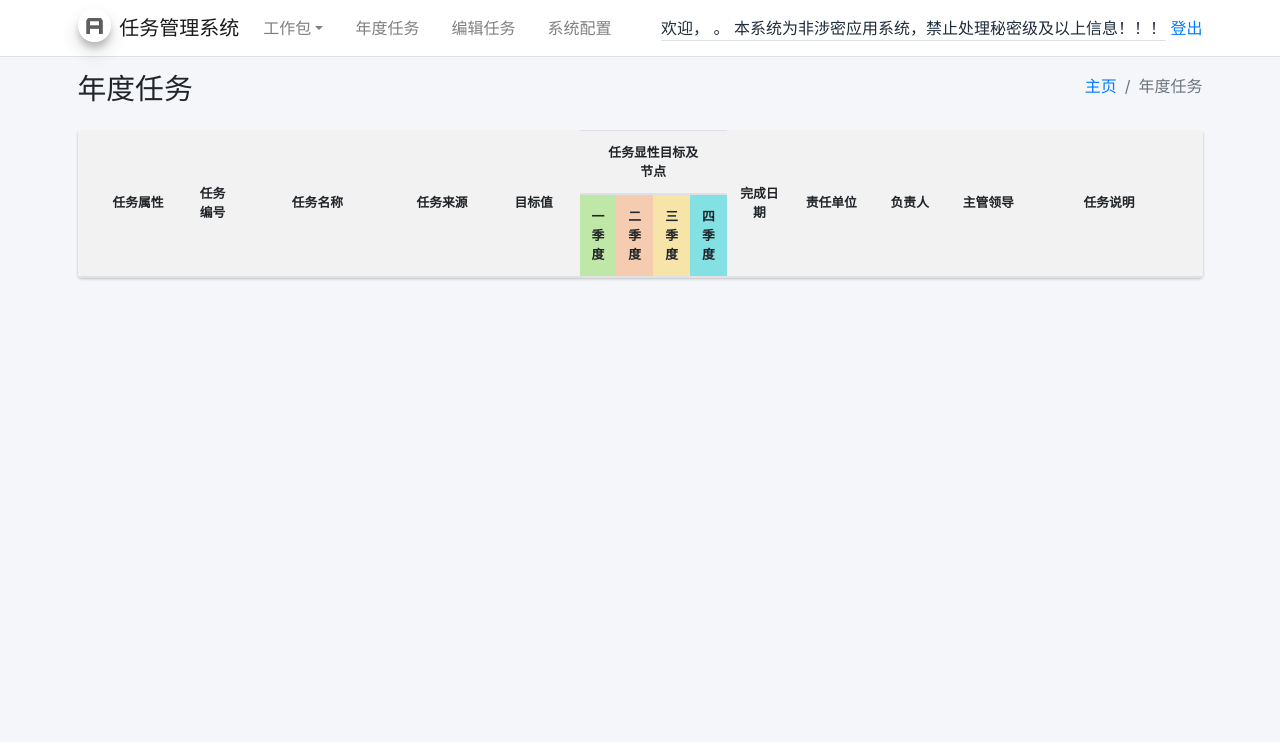
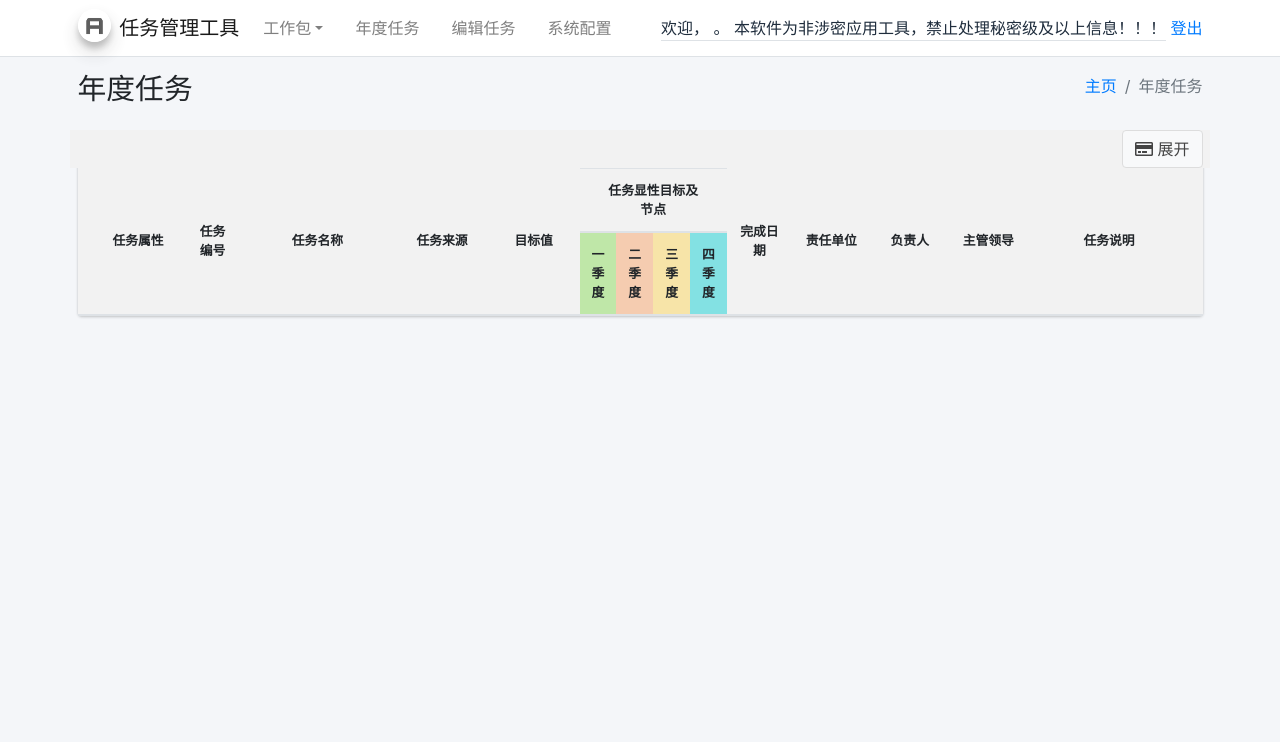
Before and after one commit to raiots/TasksManager, a Django app: page /tasklist/ in a window 1280 px wide. Shown: the top 742 px of the page. Run offline with Django 3.2, Linux system fonts and the light colour scheme; the visitor is signed in with stand-in values (Sample User, id 1); data that the repository does not hold is empty; some libraries are stand-ins or nearby versions; some web fonts are replaced.

Commit message:
fix: about.html, name change simpleUI 2021.4.1 --> 2021.8.1 add: unfold function on tasklist.html; test raw sql query

```diff
--- a/TasksManager/settings.py
+++ b/TasksManager/settings.py
@@ -139,6 +139,7 @@ AUTH_USER_MODEL = 'users.User'
 # 它确定库是否会在数据导入中使用数据库事务，以确保安全。
 IMPORT_EXPORT_USE_TRANSACTIONS = True
 
+SITE_NAME = '任务管理工具'
 # SimpleUI 配置
 
 # 离线模式
@@ -149,7 +150,7 @@ SIMPLEUI_HOME_INFO = False
 SIMPLEUI_HOME_QUICK = True
 SIMPLEUI_HOME_ACTION = True
 SIMPLEUI_ANALYSIS = False
-SIMPLEUI_HOME_TITLE = '任务管理系统'
+SIMPLEUI_HOME_TITLE = SITE_NAME
 # SIMPLEUI_HOME_PAGE = 'https://www.baidu.com' # 可用于嵌入其他链接，这里可以直接方便的嵌入报表链接
 SIMPLEUI_HOME_ICON = 'el el-icon-platform-eleme'
 # ICON 支持element-ui和fontawesome  eg：fa fa-user
--- a/TasksManager/urls.py
+++ b/TasksManager/urls.py
@@ -15,12 +15,13 @@ Including another URLconf
 """
 from django.contrib import admin
 from django.urls import path, include
+from TasksManager.settings import SITE_NAME
 
 urlpatterns = [
     path('admin/', admin.site.urls),
     path('', include('apps.tasks.urls', namespace='tasks')),
 ]
 
-admin.site.site_header = '任务进度管理系统'
-admin.site.site_title = '任务进度管理系统'
-admin.site.index_title = u'任务进度管理系统'
+admin.site.site_header = SITE_NAME
+admin.site.site_title = SITE_NAME
+admin.site.index_title = SITE_NAME
--- a/apps/tasks/admin.py
+++ b/apps/tasks/admin.py
@@ -28,6 +28,7 @@ class TodoInline(admin.StackedInline):
     model = models.Todo
     extra = 0
     # classes = ['collapse']
+#TODO 选择年度任务时排序 https://www.codenong.com/40740869/
 
 
 class TaskAdmin(ImportExportModelAdmin):
@@ -151,6 +152,8 @@ class TodoAdmin(ImportExportModelAdmin):
         'duty_group',
         'main_executor',
         'list_sub_executor',
+        'predict_work',
+        'evaluate_factor',
         'maturity',
         'real_work',
         'complete_note',
@@ -164,7 +167,7 @@ class TodoAdmin(ImportExportModelAdmin):
     # raw_id_fields = ("sub_executor",)
     search_fields = ('todo_topic',)
     ordering = ('related_task', )
-    readonly_fields = [ "attachment"]
+    readonly_fields = ["attachment"]
 
     def approval_state(self, obj):
         return format_html('<span style="color:{};">{}</span>', 'green', obj.approval)
--- a/apps/tasks/views.py
+++ b/apps/tasks/views.py
@@ -6,21 +6,31 @@ from django.contrib.auth import logout
 from django.contrib.auth.decorators import login_required
 from django.db.models import Sum, F, FloatField, Count, Q
 from django.db.models.functions import Coalesce
+from django.http import HttpResponse
 from django.shortcuts import render, redirect
 from django.utils.decorators import method_decorator
 import django.utils.timezone as timezone
 from django.views import View
+from django.db import connection
 # Create your views here.
 from apps.tasks.models import Todo, Task
 from apps.tasks.forms import TodoForm
 from apps.users.models import User
+from . import my_query
 from functools import reduce
 import pandas as pd
 
 
 class IndexView(View):
+    # TODO 解决系统时间变化，日期不刷新的问题
+    #  https://stackoverflow.com/questions/63072235/django-localdate-doesnt-return-correct-date
+    #  https://stackoverflow.com/questions/13225890/django-default-timezone-now-saves-records-using-old-time
+
     @method_decorator(login_required)
     def get(self, request, year=timezone.now().year, month=timezone.now().month):
+        raw = my_query.my_annotate()
+        # return HttpResponse(raw)
+
         basic_users = User.objects.filter(department=request.user.department).annotate(
             main_executor_count=Count('main_executor',
                                       filter=Q(main_executor__deadline__year=year, main_executor__deadline__month=month)
--- a/requirements.txt
+++ b/requirements.txt
@@ -3,7 +3,7 @@ defusedxml==0.7.1
 diff-match-patch==20200713
 Django==3.1.12
 django-import-export==2.5.0
-django-simpleui==2021.4.1
+django-simpleui==2021.8.1
 et-xmlfile==1.0.1
 MarkupPy==1.14
 numpy==1.20.2
--- a/templates/tasks/about.html
+++ b/templates/tasks/about.html
@@ -6,7 +6,7 @@
     <meta name="viewport" content="width=device-width, initial-scale=1.0">
     <meta http-equiv="X-UA-Compatible" content="ie=edge">
     <title>ABOUT - Raiot</title>
-    <link rel="stylesheet" href="{% static 'tasks/nes.min.font.css' %}">
+    <link rel="stylesheet" href="{% static 'tasks/nes.min.css' %}">
     <style>
     @charset "utf-8";
     @import url({% static 'tasks/about_font.css' %});
@@ -142,7 +142,7 @@
       <header class="">
         <div class="container">
           <div class="nav-brand">
-            <a href="https://github.com/Anankke/SSPanel-Uim">
+            <a href="#">
               <h1>STAFF</h1>
             </a>
             <p>©&nbsp;2021 RAIOT</p>
--- a/templates/tasks/base.html
+++ b/templates/tasks/base.html
@@ -9,7 +9,7 @@ scratch. This page gets rid of all links and provides the needed markup only.
 <head>
   <meta charset="utf-8">
   <meta name="viewport" content="width=device-width, initial-scale=1">
-  <title>任务管理系统</title>
+  <title>任务管理工具</title>
 
   <!-- Google Font: Source Sans Pro -->
   <link rel="stylesheet" href="{% static 'tasks/dist/css/googlefont.css' %}">
@@ -32,7 +32,7 @@ scratch. This page gets rid of all links and provides the needed markup only.
     <div class="container-xl">
       <a href="{% url 'tasks:index' %}" class="navbar-brand">
         <img src="{% static 'tasks/dist/img/AdminLTELogo.png' %}" alt="AdminLTE Logo" class="brand-image img-circle elevation-3" style="opacity: .8">
-        <span class="brand-text font-weight-light">任务管理系统</span>
+        <span class="brand-text font-weight-light">任务管理工具</span>
       </a>
 
       <button class="navbar-toggler order-1" type="button" data-toggle="collapse" data-target="#navbarCollapse" aria-controls="navbarCollapse" aria-expanded="false" aria-label="Toggle navigation">
@@ -191,7 +191,7 @@ scratch. This page gets rid of all links and provides the needed markup only.
           <li class="nav-tabs">
             <a>欢迎，</a>
             <b style="color: cadetblue">{{ user.real_name }}</b>
-            <a>。 本系统为非涉密应用系统，禁止处理秘密级及以上信息！！！</a>
+            <a>。 本软件为非涉密应用工具，禁止处理秘密级及以上信息！！！</a>
           </li>
           <li class="navbar-tabs">
             <a href="{% url 'tasks:logout' %}">&nbsp;登出</a>
--- a/templates/tasks/index.html
+++ b/templates/tasks/index.html
@@ -83,7 +83,6 @@
                         <small></small>
                         </span>
                       </div>
-
                       <!-- /.info-box-content -->
                     </div>
                     <!-- /.info-box -->
@@ -287,6 +286,7 @@
                         <div class="card-header">
                           <h3 class="card-title">部门工作统计表</h3>
                         </div>
+{#                      TODO 更换为绩效考核表 分季度按人显示工作量及完成质量#}
                         <!-- /.card-header -->
                         <div class="card-body">
                           <div id="example2_wrapper" class="dataTables_wrapper dt-bootstrap4"><div class="row"><div class="col-sm-12 col-md-6"></div><div class="col-sm-12 col-md-6"></div></div><div class="row"><div class="col-sm-12"><table id="example2" class="table table-bordered table-hover dataTable" role="grid" aria-describedby="example2_info">
--- a/templates/tasks/login.html
+++ b/templates/tasks/login.html
@@ -5,7 +5,7 @@
 <head>
   <meta charset="utf-8">
   <meta name="viewport" content="width=device-width, initial-scale=1">
-  <title>任务管理系统</title>
+  <title>任务管理工具</title>
 
   <!-- Google Font: Source Sans Pro -->
   <link rel="stylesheet" href="{% static 'tasks/dist/css/googlefont.css' %}">
--- a/templates/tasks/tasklist.html
+++ b/templates/tasks/tasklist.html
@@ -33,6 +33,12 @@
                 <!-- /.card-header -->
                 <div class="card-body p-0">
                   <table class="table table-striped" style="word-break: break-all; overflow: auto" cellspacing="0">
+                  <div class="row">
+                    <div class="col-12" style="background-color: #f2f2f2">
+                      <button type="button" id="unfold" onclick="alert1()" class="btn btn-default float-right"><i class="far fa-credit-card"></i> 展开
+                      </button>
+                    </div>
+                  </div>
                     <thead>
                       <tr style="background-color: #f2f2f2">
                         <th style="width: 140px; text-align:center; vertical-align: middle;">任务属性</th>
@@ -120,5 +126,20 @@
   }).on('input', function () {
     setHeight(this);
   });
+
   </script>
 {% endblock %}
+
+{% block script %}
+  <script>
+
+  $('#unfold').click(function (element){
+          $(element).css({'height':'auto','overflow-y':'hidden'}).height(element.scrollHeight);
+            $('textarea').each(function () {
+    setHeight(this);
+  }).on('input', function () {
+    setHeight(this);
+  });
+  })
+  </script>
+{% endblock %}
--- a/templates/tasks/todolist.html
+++ b/templates/tasks/todolist.html
@@ -61,7 +61,7 @@
                       <h3 style="text-align: center; letter-spacing: 30px">我的承办</h3>
                       <HR  width="50%" color=#e2e4e6 SIZE=3>
                       <tr>
-                        <th style="width: 70px; text-align:center; vertical-align: middle;">序号</th>
+                        <th style="width: 100px; text-align:center; vertical-align: middle;">序号</th>
                         <th style="width: 300px; text-align:center; vertical-align: middle;">工作事项</th>
                         <th style="width: 100px; text-align:center; vertical-align: middle;">完成时间</th>
                         <th style="width: 240px; text-align:center; vertical-align: middle;">工作要求及交付物</th>
```
Also changed, not shown: apps/tasks/forms.py (+22 -4 lines), apps/tasks/my_query.py (added, +41 -0 lines). Lines whose indentation alone changed are shown as unchanged.
